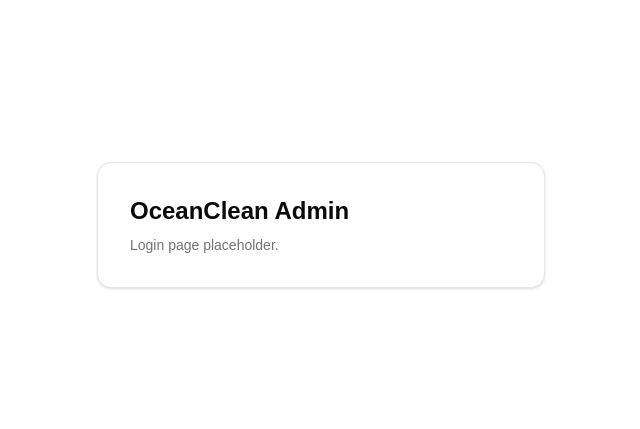
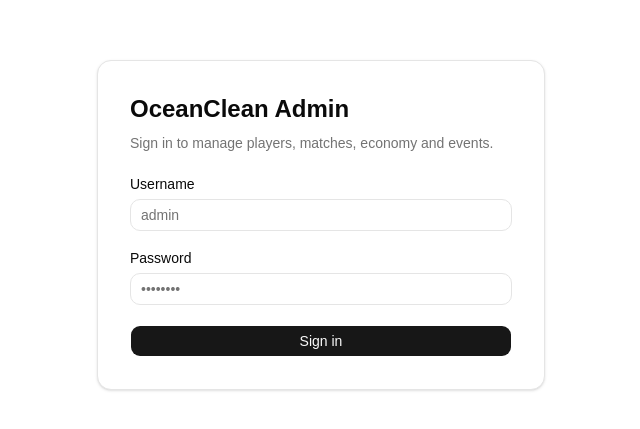
Before and after one commit to SadiEnis/OceanClean.Admin, a React (Vite) app: page /login in a window 1280 px wide. Shown: the part 175-604 px from the top of the page, without its empty margins (319-959 px from the left). Built offline with nearby package versions, Linux system fonts and the light colour scheme; no server answers.

Commit message:
feat: add admin login form

```diff
--- /dev/null
+++ b/src/components/ui/input.tsx
@@ -0,0 +1,19 @@
+import * as React from "react"
+
+import { cn } from "@/lib/utils"
+
+function Input({ className, type, ...props }: React.ComponentProps<"input">) {
+  return (
+    <input
+      type={type}
+      data-slot="input"
+      className={cn(
+        "h-8 w-full min-w-0 rounded-lg border border-input bg-transparent px-2.5 py-1 text-base transition-colors outline-none file:inline-flex file:h-6 file:border-0 file:bg-transparent file:text-sm file:font-medium file:text-foreground placeholder:text-muted-foreground focus-visible:border-ring focus-visible:ring-3 focus-visible:ring-ring/50 disabled:pointer-events-none disabled:cursor-not-allowed disabled:bg-input/50 disabled:opacity-50 aria-invalid:border-destructive aria-invalid:ring-3 aria-invalid:ring-destructive/20 md:text-sm dark:bg-input/30 dark:disabled:bg-input/80 dark:aria-invalid:border-destructive/50 dark:aria-invalid:ring-destructive/40",
+        className
+      )}
+      {...props}
+    />
+  )
+}
+
+export { Input }
--- /dev/null
+++ b/src/components/ui/label.tsx
@@ -0,0 +1,22 @@
+import * as React from "react"
+import { Label as LabelPrimitive } from "radix-ui"
+
+import { cn } from "@/lib/utils"
+
+function Label({
+  className,
+  ...props
+}: React.ComponentProps<typeof LabelPrimitive.Root>) {
+  return (
+    <LabelPrimitive.Root
+      data-slot="label"
+      className={cn(
+        "flex items-center gap-2 text-sm leading-none font-medium select-none group-data-[disabled=true]:pointer-events-none group-data-[disabled=true]:opacity-50 peer-disabled:cursor-not-allowed peer-disabled:opacity-50",
+        className
+      )}
+      {...props}
+    />
+  )
+}
+
+export { Label }
--- /dev/null
+++ b/src/features/auth/components/LoginForm.tsx
@@ -0,0 +1,87 @@
+import { zodResolver } from '@hookform/resolvers/zod'
+import { Loader2 } from 'lucide-react'
+import { useForm } from 'react-hook-form'
+
+import { getLoginErrorMessage, useLogin } from '@/features/auth/hooks/use-login'
+import {
+    loginSchema,
+    type LoginFormValues,
+} from '@/features/auth/components/login-schema'
+import { Button } from '@/components/ui/button'
+import { Input } from '@/components/ui/input'
+import { Label } from '@/components/ui/label'
+
+export function LoginForm() {
+    const loginMutation = useLogin()
+
+    const form = useForm<LoginFormValues>({
+        resolver: zodResolver(loginSchema),
+        defaultValues: {
+            username: '',
+            password: '',
+        },
+    })
+
+    function onSubmit(values: LoginFormValues) {
+        loginMutation.mutate(values)
+    }
+
+    const errorMessage = loginMutation.isError
+        ? getLoginErrorMessage(loginMutation.error)
+        : null
+
+    return (
+        <form onSubmit={form.handleSubmit(onSubmit)} className="space-y-5">
+            <div className="space-y-2">
+                <Label htmlFor="username">Username</Label>
+                <Input
+                    id="username"
+                    type="text"
+                    autoComplete="username"
+                    placeholder="admin"
+                    {...form.register('username')}
+                />
+
+                {form.formState.errors.username && (
+                    <p className="text-sm text-destructive">
+                        {form.formState.errors.username.message}
+                    </p>
+                )}
+            </div>
+
+            <div className="space-y-2">
+                <Label htmlFor="password">Password</Label>
+                <Input
+                    id="password"
+                    type="password"
+                    autoComplete="current-password"
+                    placeholder="••••••••"
+                    {...form.register('password')}
+                />
+
+                {form.formState.errors.password && (
+                    <p className="text-sm text-destructive">
+                        {form.formState.errors.password.message}
+                    </p>
+                )}
+            </div>
+
+            {loginMutation.isError && (
+                <div className="rounded-md border border-destructive/40 bg-destructive/10 px-3 py-2 text-sm text-destructive">
+                    {errorMessage ?? 'Login failed. Please check your credentials.'}
+                </div>
+            )}
+
+            <Button
+                type="submit"
+                className="w-full"
+                disabled={loginMutation.isPending}
+            >
+                {loginMutation.isPending && (
+                    <Loader2 className="mr-2 h-4 w-4 animate-spin" />
+                )}
+                Sign in
+            </Button>
+        </form>
+    )
+}
--- /dev/null
+++ b/src/features/auth/components/login-schema.ts
@@ -0,0 +1,13 @@
+import { z } from 'zod'
+
+export const loginSchema = z.object({
+    username: z
+        .string()
+        .min(1, 'Username is required.')
+        .max(50, 'Username cannot be longer than 50 characters.'),
+    password: z
+        .string()
+        .min(1, 'Password is required.'),
+})
+
+export type LoginFormValues = z.infer<typeof loginSchema>
--- /dev/null
+++ b/src/features/auth/hooks/use-login.ts
@@ -0,0 +1,46 @@
+import { useMutation } from '@tanstack/react-query'
+import axios from 'axios'
+import { useNavigate } from 'react-router-dom'
+
+import { loginAdmin } from '@/features/auth/api/auth-api'
+import {
+    setAccessToken,
+    setRefreshToken,
+} from '@/features/auth/auth-storage'
+import type { AdminLoginRequest, AdminLoginResponse } from '@/features/auth/types'
+import { appRoutes } from '@/lib/routes'
+
+function getLoginErrorMessage(error: unknown) {
+    if (axios.isAxiosError<AdminLoginResponse>(error)) {
+        return error.response?.data?.message ?? 'Login failed.'
+    }
+
+    if (error instanceof Error) {
+        return error.message
+    }
+
+    return 'Login failed.'
+}
+
+export function useLogin() {
+    const navigate = useNavigate()
+
+    return useMutation({
+        mutationFn: (request: AdminLoginRequest) => loginAdmin(request),
+        onSuccess: (response) => {
+            if (!response.success || !response.accessToken || !response.refreshToken) {
+                throw new Error(response.message || 'Login failed.')
+            }
+
+            setAccessToken(response.accessToken)
+            setRefreshToken(response.refreshToken)
+
+            navigate(appRoutes.dashboard)
+        },
+        meta: {
+            getErrorMessage: getLoginErrorMessage,
+        },
+    })
+}
+
+export { getLoginErrorMessage }
--- a/src/features/auth/pages/LoginPage.tsx
+++ b/src/features/auth/pages/LoginPage.tsx
@@ -1,11 +1,17 @@
+import { LoginForm } from '@/features/auth/components/LoginForm'
+
 export function LoginPage() {
     return (
-        <main className="flex min-h-screen items-center justify-center bg-background text-foreground">
+        <main className="flex min-h-screen items-center justify-center bg-background px-4 text-foreground">
             <section className="w-full max-w-md rounded-xl border bg-card p-8 shadow-sm">
-                <h1 className="text-2xl font-bold">OceanClean Admin</h1>
-                <p className="mt-2 text-sm text-muted-foreground">
-                    Login page placeholder.
-                </p>
+                <div className="mb-6">
+                    <h1 className="text-2xl font-bold">OceanClean Admin</h1>
+                    <p className="mt-2 text-sm text-muted-foreground">
+                        Sign in to manage players, matches, economy and events.
+                    </p>
+                </div>
+
+                <LoginForm />
             </section>
         </main>
     )
```
